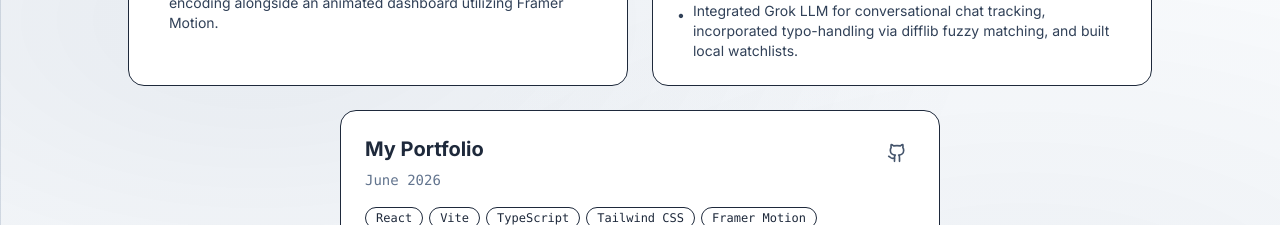
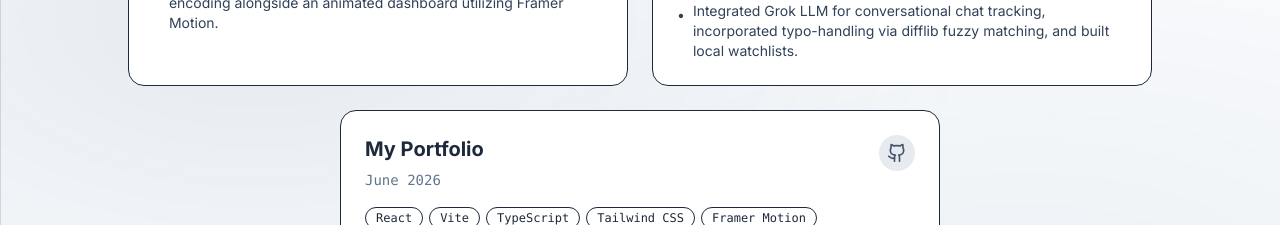
Before and after one commit to ShubhamPandey020525/Shubham-Pandey, a React (Vite) app: page / in a window 1280 px wide. Shown: the part 4220-4445 px from the top of the page. Built offline with nearby package versions, Linux system fonts and the light colour scheme.

Commit message:
fix: update third project github link hover style

```diff
--- a/src/components/Projects.tsx
+++ b/src/components/Projects.tsx
@@ -158,7 +158,10 @@ export const Projects = () => {
                     href={projects[4].github}
                     target="_blank"
                     rel="noopener noreferrer"
-                  className="p-2 bg-navy/10 rounded-full text-slate-600 hover:text-white hover:bg-navy transition-all"
+                    style={{ backgroundColor: 'rgba(20, 52, 100, 0.1)' }}
+                    onMouseOver={(e) => (e.currentTarget.style.backgroundColor = '#1e4a8a')}
+                    onMouseOut={(e) => (e.currentTarget.style.backgroundColor = 'rgba(20, 52, 100, 0.1)')}
+                    className="p-2 rounded-full text-slate-600 hover:text-white transition-all"
                   >
                     <Github className="w-5 h-5" />
                   </a>
```
Lines whose indentation alone changed are shown as unchanged.
